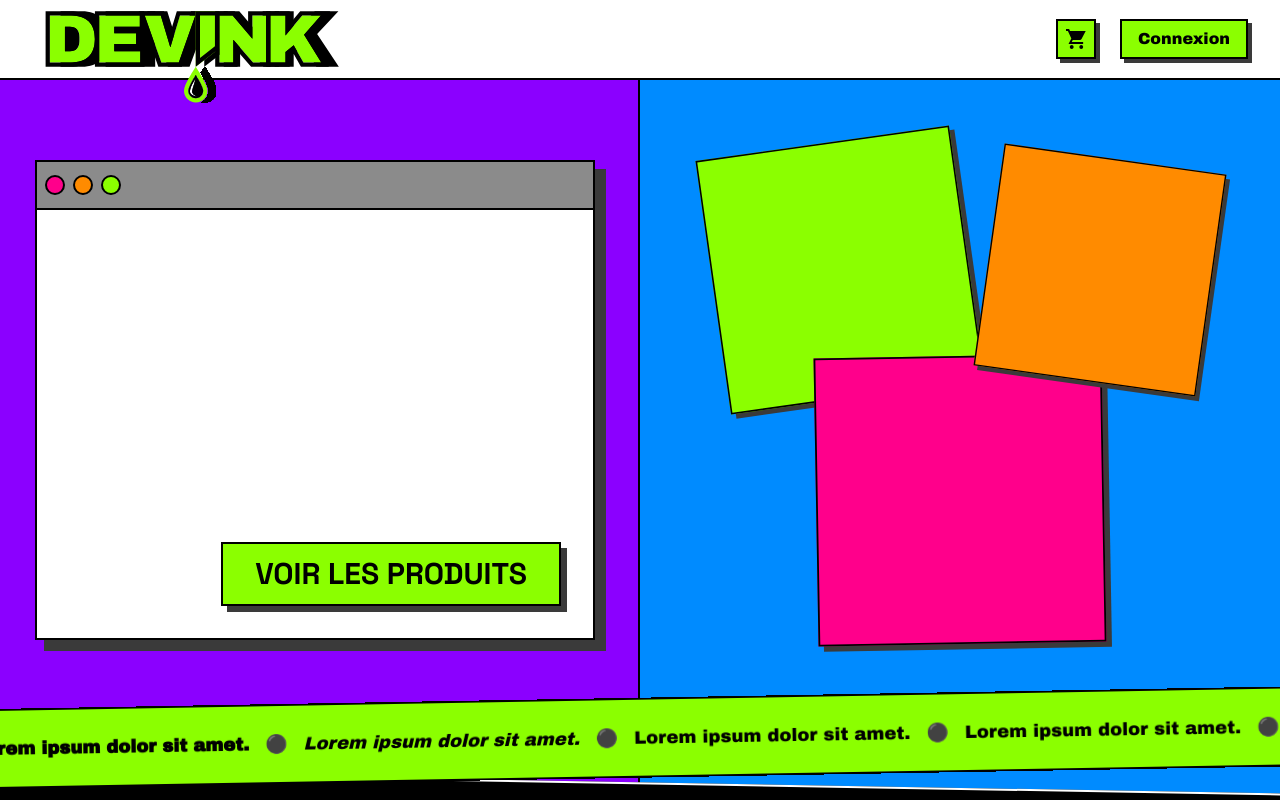
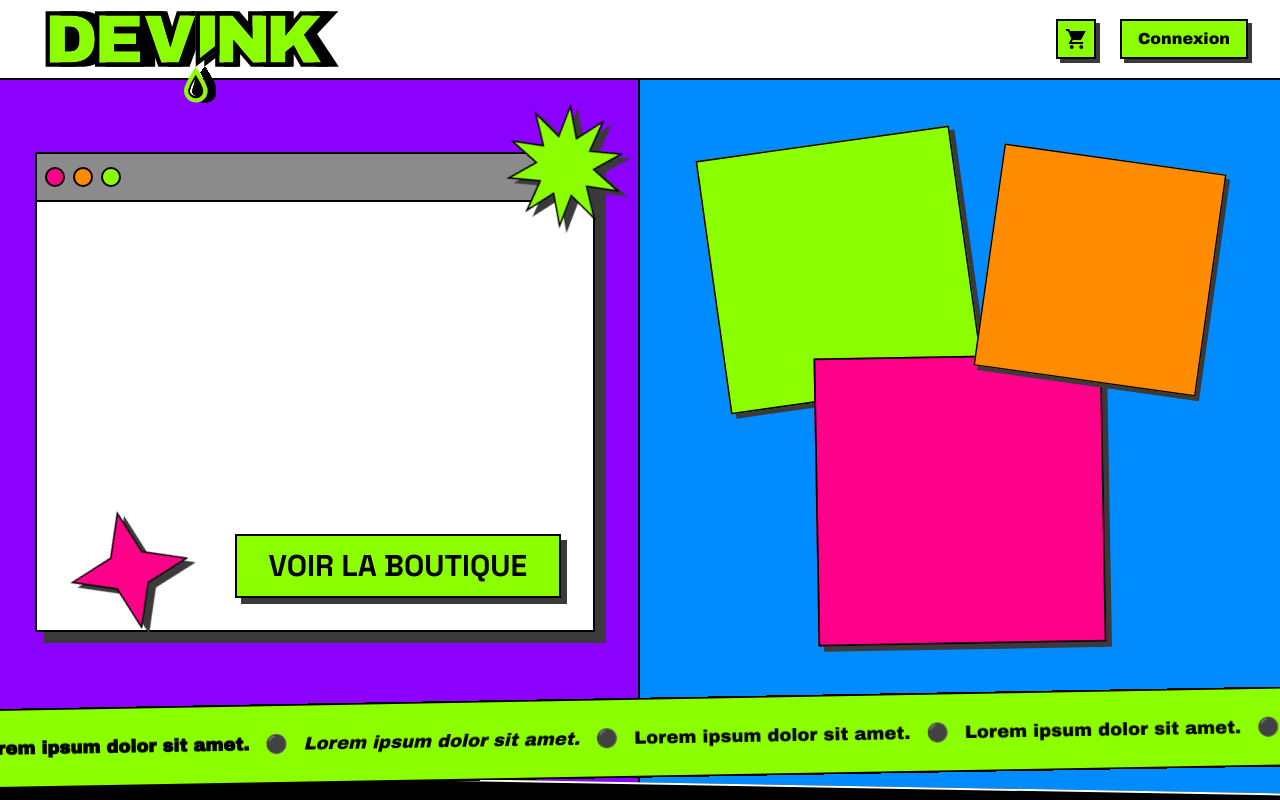
Before and after one commit to LucDub-code/devink, a Next.js app: page / in a window 1280 px wide. Shown: the top 800 px of the page. Built offline with nearby package versions, Linux system fonts and the light colour scheme.

Commit message:
feat: add neobrutalism star shapes and integrate in BrowserMockup

```diff
--- a/app/globals.css
+++ b/app/globals.css
@@ -17,6 +17,9 @@
     --shadow-lime: 6px 6px 0 0 var(--primary);
     --shadow-xl: 10px 10px 0 1px var(--border);
     --shadow-2xl: 16px 16px 0 1px var(--border);
+
+    --drop-shadow-md: 4px 4px 0 var(--border);
+    --drop-shadow-lg: 6px 6px 0 var(--border);
 
     --color-background: var(--background);
     --color-foreground: var(--foreground);
--- a/components/layout/Footer.tsx
+++ b/components/layout/Footer.tsx
@@ -30,8 +30,8 @@ export default function Footer() {
         <Image
           src="/logos/logo-drop.svg"
           alt="logo drop"
-          width={80}
-          height={80}
+          width={60}
+          height={60}
           priority
           className="translate-x-32"
         />
--- a/components/ui/BrowserMockup.tsx
+++ b/components/ui/BrowserMockup.tsx
@@ -1,9 +1,10 @@
 import { Button } from "@/components/retroui/Button"
 import Link from "next/link"
+import Image from "next/image"
 
 export default function BrowserMockup() {
   return (
-    <div className="flex flex-col -translate-x-1 -translate-y-10 border-2 shadow-xl h-120 bg-foreground w-140">
+    <div className="relative flex flex-col -translate-x-1 -translate-y-12 border-2 shadow-xl h-120 bg-foreground w-140">
       <div className="flex items-center h-12 gap-2 pl-2 border-b-2 bg-muted-foreground">
         <div className="p-2 border-2 rounded-full bg-pink" />
         <div className="p-2 border-2 rounded-full bg-orange" />
@@ -12,11 +13,27 @@ export default function BrowserMockup() {
       <div className="flex flex-col justify-between flex-1 p-8">
         <div>{/* texte / future anim GSAP */}</div>
         <div className="flex justify-end">
-          <Button asChild size="lgSans" className="bg-lime w-fit shadow-lg">
-            <Link href="/shop" className="uppercase">Voir les produits</Link>
+          <Button asChild size="lgSans" className="shadow-lg bg-lime w-fit">
+            <Link href="/shop" className="uppercase">Voir la boutique</Link>
           </Button>
         </div>
       </div>
+      <Image
+        src="/shapes/star-burst-lime.svg"
+        alt="star"
+        width={120}
+        height={120}
+        priority
+        className="absolute -rotate-12 -top-12 -right-8 drop-shadow-lg"
+      />
+      <Image
+        src="/shapes/star-sparkle-pink.svg"
+        alt="star"
+        width={120}
+        height={120}
+        priority
+        className="absolute -rotate-12 bottom-0 left-8 drop-shadow-lg"
+      />
     </div>
   )
 }
```
Also changed, not shown: public/shapes/star-burst-lime.svg (added), public/shapes/star-sparkle-pink.svg (added).
